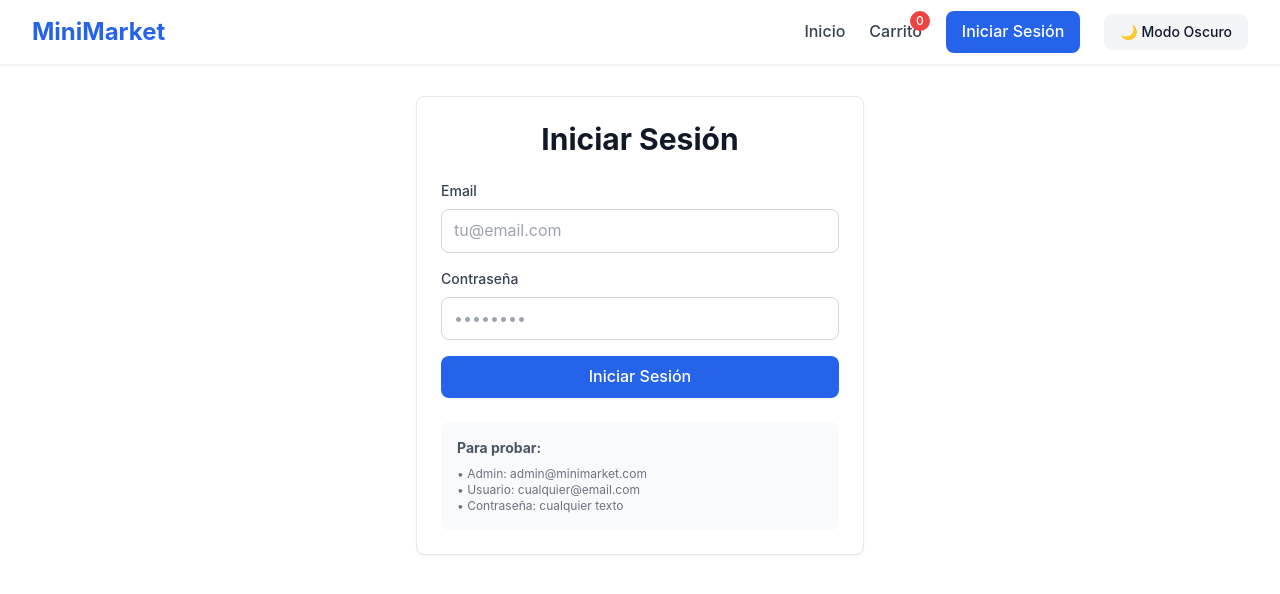
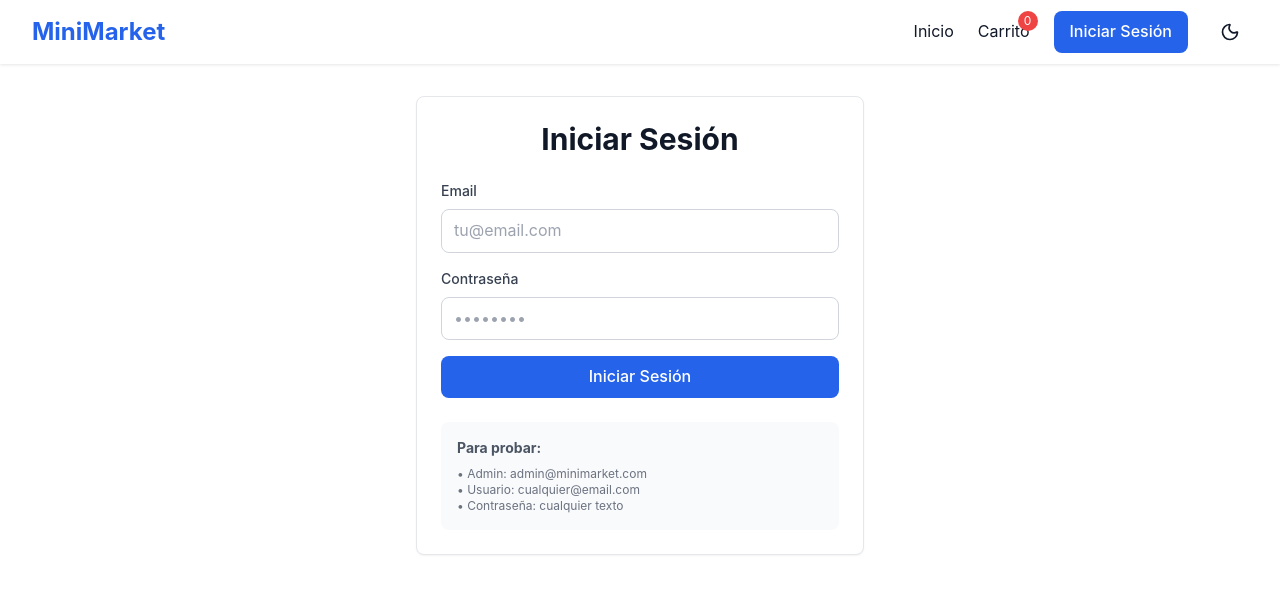
Before and after one commit to nicopanozo/minimarket-react, a React (Vite) app: page /login in a window 1280 px wide. Shown: the top 594 px of the page. Built offline with nearby package versions, Linux system fonts and the light colour scheme.

Commit message:
feat(admin): integrate Redux products in AdminDashboard and support dark mode
- Connected AdminDashboard to Redux state for live product rendering
- Enhanced ProductCard and ProductList with dark mode styling
- Cleaned up grid structure and fixed styling consistency

```diff
--- a/package.json
+++ b/package.json
@@ -13,6 +13,7 @@
   "dependencies": {
     "@hookform/resolvers": "^5.0.1",
     "@reduxjs/toolkit": "^2.8.2",
+    "lucide-react": "^0.513.0",
     "react": "^19.1.0",
     "react-dom": "^19.1.0",
     "react-hook-form": "^7.57.0",
--- a/src/components/DarkModeToggle.tsx
+++ b/src/components/DarkModeToggle.tsx
@@ -1,4 +1,5 @@
 import { useEffect, useState } from "react";
+import { Moon, Sun } from "lucide-react";
 
 const DarkModeToggle = () => {
   const [isDark, setIsDark] = useState(false);
@@ -21,10 +22,11 @@ const DarkModeToggle = () => {
 
   return (
     <button
-      className="btn-secondary text-sm"
       onClick={() => setIsDark((prev) => !prev)}
+      className="p-2 rounded-full hover:bg-gray-100 dark:hover:bg-gray-700 transition"
+      aria-label="Toggle Dark Mode"
     >
-      {isDark ? "☀️ Modo Claro" : "🌙 Modo Oscuro"}
+      {isDark ? <Sun size={20} /> : <Moon size={20} />}
     </button>
   );
 };
--- a/src/components/NavBar.tsx
+++ b/src/components/NavBar.tsx
@@ -1,4 +1,4 @@
-import React from "react";
+import React, { useState } from "react";
 import { Link, useNavigate } from "react-router-dom";
 import { useSelector, useDispatch } from "react-redux";
 import type { RootState } from "../redux/store";
@@ -6,15 +6,15 @@ import { logout } from "../features/user/userSlice";
 import DarkModeToggle from "./DarkModeToggle";
 
 const Navbar: React.FC = () => {
-  const { user, isAuthenticated } = useSelector(
-    (state: RootState) => state.user,
-  );
+  const { user, isAuthenticated } = useSelector((state: RootState) => state.user);
   const dispatch = useDispatch();
   const navigate = useNavigate();
+  const [menuOpen, setMenuOpen] = useState(false);
 
   const handleLogout = () => {
     dispatch(logout());
     navigate("/");
+    setMenuOpen(false);
   };
 
   return (
@@ -29,68 +29,72 @@ const Navbar: React.FC = () => {
             MiniMarket
           </Link>
 
-          {/* Navigation Links */}
+          {/* Desktop Nav */}
           <div className="hidden md:flex items-center space-x-6">
-            <Link
-              to="/"
-              className="text-secondary-700 dark:text-gray-200 hover:text-primary-600 dark:hover:text-primary-300 font-medium transition-colors"
-            >
-              Inicio
-            </Link>
-            <Link
-              to="/cart"
-              className="relative text-secondary-700 dark:text-gray-200 hover:text-primary-600 dark:hover:text-primary-300 font-medium transition-colors"
-            >
+            <Link to="/" className="hover:text-primary-600 dark:hover:text-primary-300">Inicio</Link>
+            <Link to="/cart" className="relative hover:text-primary-600 dark:hover:text-primary-300">
               Carrito
               <span className="absolute -top-2 -right-2 bg-danger-500 text-white text-xs rounded-full h-5 w-5 flex items-center justify-center">
                 0
               </span>
             </Link>
-
             {isAuthenticated && user ? (
               <div className="flex items-center space-x-4">
-                <span className="text-secondary-700 dark:text-gray-200 font-medium">
-                  Hola, {user.name}
-                </span>
+                <span className="dark:text-gray-200">Hola, {user.name}</span>
                 {user.isAdmin && (
-                  <Link to="/admin" className="btn-primary text-sm px-3 py-1">
+                  <Link to="/admin" className="btn-primary text-sm px-3 py-1">Admin</Link>
+                )}
+                <button onClick={handleLogout} className="btn-secondary text-sm px-3 py-1">Cerrar Sesión</button>
+              </div>
+            ) : (
+              <Link to="/login" className="btn-primary">Iniciar Sesión</Link>
+            )}
+            <DarkModeToggle />
+          </div>
+
+          {/* Mobile Toggle */}
+          <div className="flex md:hidden items-center space-x-2">
+            <DarkModeToggle />
+            <button
+              onClick={() => setMenuOpen(!menuOpen)}
+              className="p-2 rounded-lg hover:bg-gray-100 dark:hover:bg-gray-700 transition"
+              aria-label="Toggle Menu"
+            >
+              <svg className="w-6 h-6" fill="none" stroke="currentColor" viewBox="0 0 24 24">
+                <path strokeLinecap="round" strokeLinejoin="round" strokeWidth={2} d="M4 6h16M4 12h16M4 18h16" />
+              </svg>
+            </button>
+          </div>
+        </div>
+
+        {/* Mobile Menu Dropdown */}
+        {menuOpen && (
+          <div className="flex flex-col md:hidden space-y-4 mt-4 p-4 bg-white dark:bg-gray-800 rounded-lg shadow">
+            <Link to="/" onClick={() => setMenuOpen(false)} className="hover:text-primary-600 dark:hover:text-primary-300">
+              Inicio
+            </Link>
+            <Link to="/cart" onClick={() => setMenuOpen(false)} className="hover:text-primary-600 dark:hover:text-primary-300">
+              Carrito
+            </Link>
+            {isAuthenticated && user ? (
+              <>
+                <span className="dark:text-gray-200">Hola, {user.name}</span>
+                {user.isAdmin && (
+                  <Link to="/admin" onClick={() => setMenuOpen(false)} className="btn-primary text-sm px-3 py-1">
                     Admin
                   </Link>
                 )}
-                <button
-                  onClick={handleLogout}
-                  className="btn-secondary text-sm px-3 py-1"
-                >
+                <button onClick={handleLogout} className="btn-secondary text-sm px-3 py-1">
                   Cerrar Sesión
                 </button>
-              </div>
+              </>
             ) : (
-              <Link to="/login" className="btn-primary">
+              <Link to="/login" onClick={() => setMenuOpen(false)} className="btn-primary">
                 Iniciar Sesión
               </Link>
             )}
-
-            {/* Toggle siempre visible */}
-            <DarkModeToggle />
           </div>
-
-          {/* Mobile menu button (puede incluir toggle luego) */}
-          <button className="md:hidden p-2 rounded-lg hover:bg-gray-100 dark:hover:bg-gray-700 transition-colors">
-            <svg
-              className="w-6 h-6"
-              fill="none"
-              stroke="currentColor"
-              viewBox="0 0 24 24"
-            >
-              <path
-                strokeLinecap="round"
-                strokeLinejoin="round"
-                strokeWidth={2}
-                d="M4 6h16M4 12h16M4 18h16"
-              />
-            </svg>
-          </button>
-        </div>
+        )}
       </div>
     </nav>
   );
--- a/src/features/admin/AdminDashboard.tsx
+++ b/src/features/admin/AdminDashboard.tsx
@@ -1,13 +1,15 @@
+import { useSelector } from "react-redux";
+import type { RootState } from "../../redux/store";
 import OrderTable from "./OrderTable";
 import ProductForm from "./ProductForm";
 import ProductList from "../products/ProductList";
 
 const AdminDashboard = () => {
+  const products = useSelector((state: RootState) => state.products);
+
   return (
     <div className="container-custom py-8 space-y-10">
-      <h2 className="text-2xl font-bold heading-dark">
-        Panel de Administración
-      </h2>
+      <h2 className="text-2xl font-bold heading-dark">Panel de Administración</h2>
 
       <div className="grid grid-cols-1 md:grid-cols-2 gap-8">
         {/* Bloque de productos */}
@@ -15,7 +17,7 @@ const AdminDashboard = () => {
           <h2 className="text-xl font-semibold heading-dark mb-4">Productos</h2>
           <ProductForm />
           <div className="mt-6">
-            <ProductList isAdmin />
+            <ProductList products={products} />
           </div>
         </section>
 
```
Also changed, not shown: 1 other file (tests, documents, lock files or other folders).
